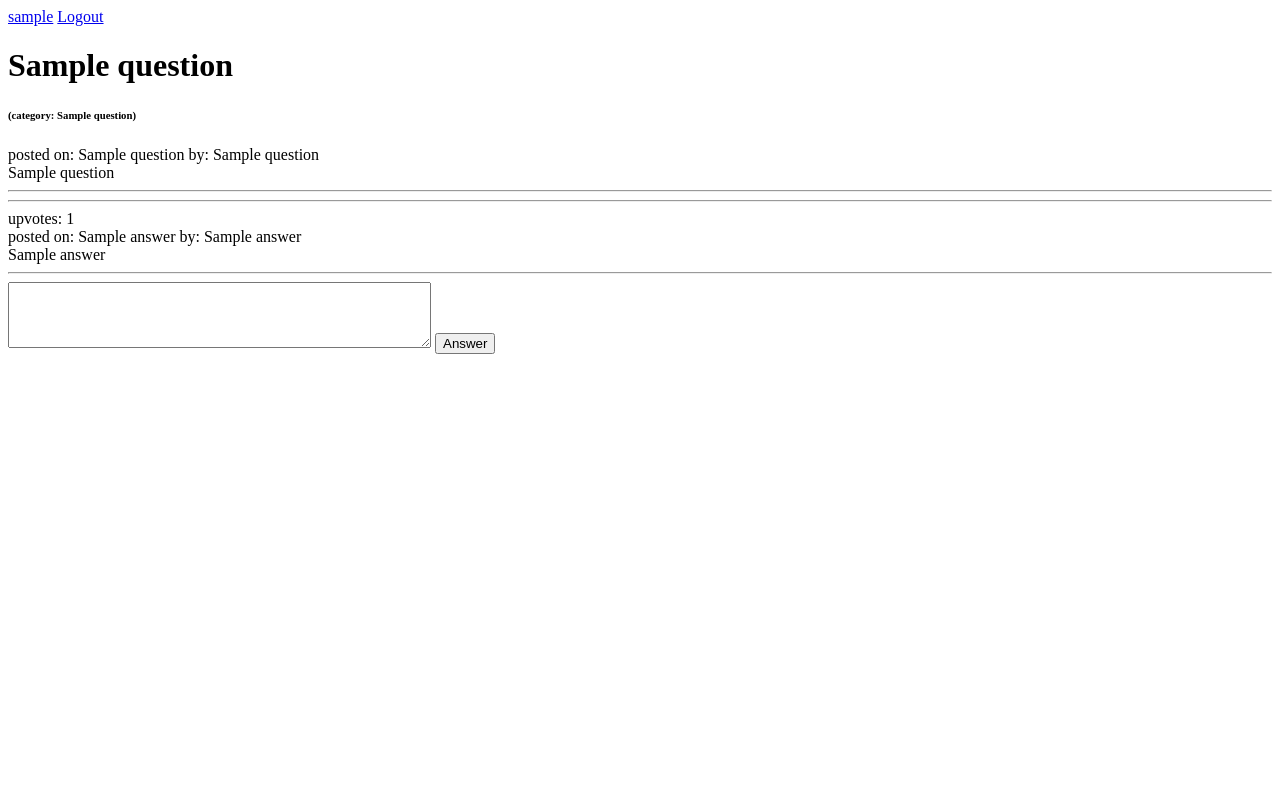
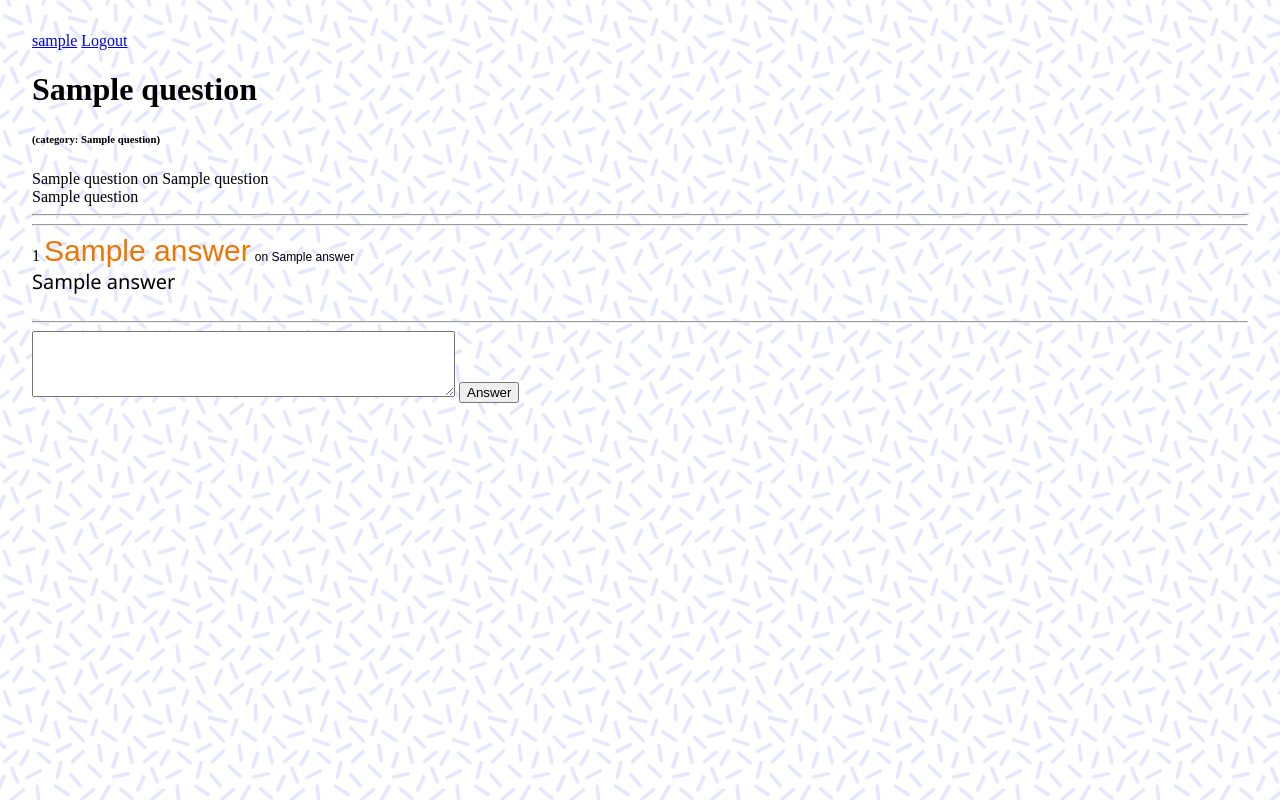
Before and after one commit to timothyong/cs411final, a Flask app: template templates/question.html in a window 1280 px wide. Run offline with Flask 2, Linux system fonts and the light colour scheme; the template is opened without the code that fills it: most values are stand-ins (such as "Sample title", 1, 10 or a date in 2020).

Commit message:
Improved Question Page CSS

```diff
--- a/static/css/index.css
+++ b/static/css/index.css
@@ -302,3 +302,21 @@ body {
   font-size: 30px;
   font-family: 'Varela Round', sans-serif;
 }
+
+.question-page {
+  padding: 32px;
+}
+.poster-date {
+  font-size: 12px;
+  font-family: 'Varela Round', sans-serif;
+}
+.poster-name {
+  font-size: 30px;
+  font-family: 'Varela Round', sans-serif;
+  color: #EE7600;
+}
+.poster-block {
+  font-size: 20px;
+  font-family: 'Segoe UI', sans-serif;
+  width: 600px;
+}
--- a/templates/question.html
+++ b/templates/question.html
@@ -1,3 +1,9 @@
+<head>
+  <link rel="stylesheet" href="{{ url_for('static', filename='css/index.css') }}">
+</head>
+
+<div class="question-page">
+
 	{% if username %}
 	<a href="{{ url_for('settings') }}">{{ username }}</a>
 	<a href="{{ url_for('logout') }}">Logout</a>
@@ -7,8 +13,9 @@
 	{% endif %}
 	<br>
 
-<h1>{{ question[0] }}</h1><h6> (category: {{ question[4] }})</h6>
-posted on: {{ question[1] }} by: {{ question[5] }}
+	<h1>{{ question[0] }}</h1>
+	<h6> (category: {{ question[4] }})</h6>
+	{{ question[5] }} on {{ question[1] }}
 
 	<br>
 	{# question text #}
@@ -24,12 +31,10 @@ posted on: {{ question[1] }} by: {{ question[5] }}
 	<hr>
 	{% for x in answers %}
 	<div>
-  upvotes: {{ x[0] }}
-  <br>
-  posted on: {{ x[1] }} by: {{ x[5] }}
-  <br>
-  {# answer text #}
+	  {{ x[0] }} <span class="poster-name">{{ x[5] }}</span> <span class="poster-date">on {{ x[1] }}</span>
+	  <div class="poster-block">
 		{{ x[3] }}
+	  </div>
 	  <br>
 	  {% if username %}
 	  {% if username == x[5] or isAdmin %}
@@ -48,3 +53,5 @@ posted on: {{ question[1] }} by: {{ question[5] }}
 	  <button type="submit" value="submit" name="button">Answer</button>
 	</form>
 	{% endif %}
+
+</div>
```
Lines whose indentation alone changed are shown as unchanged.
